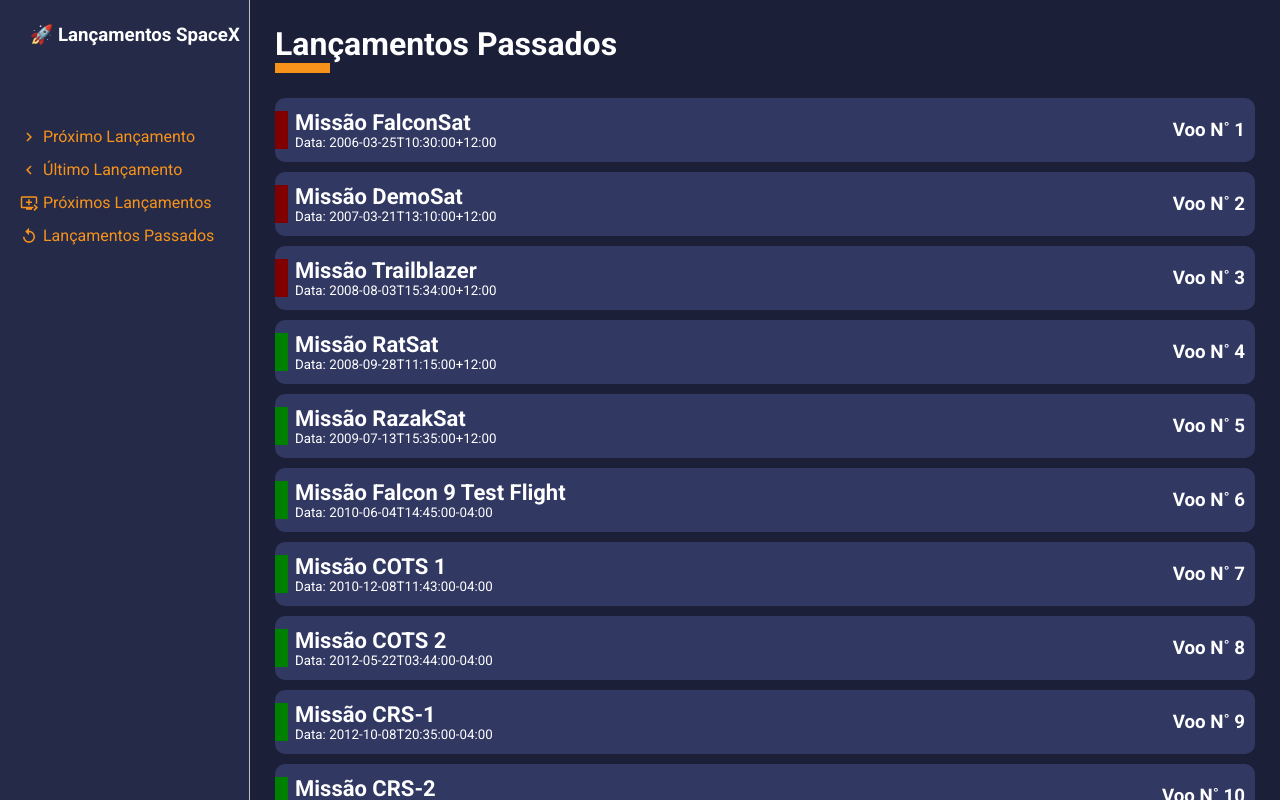
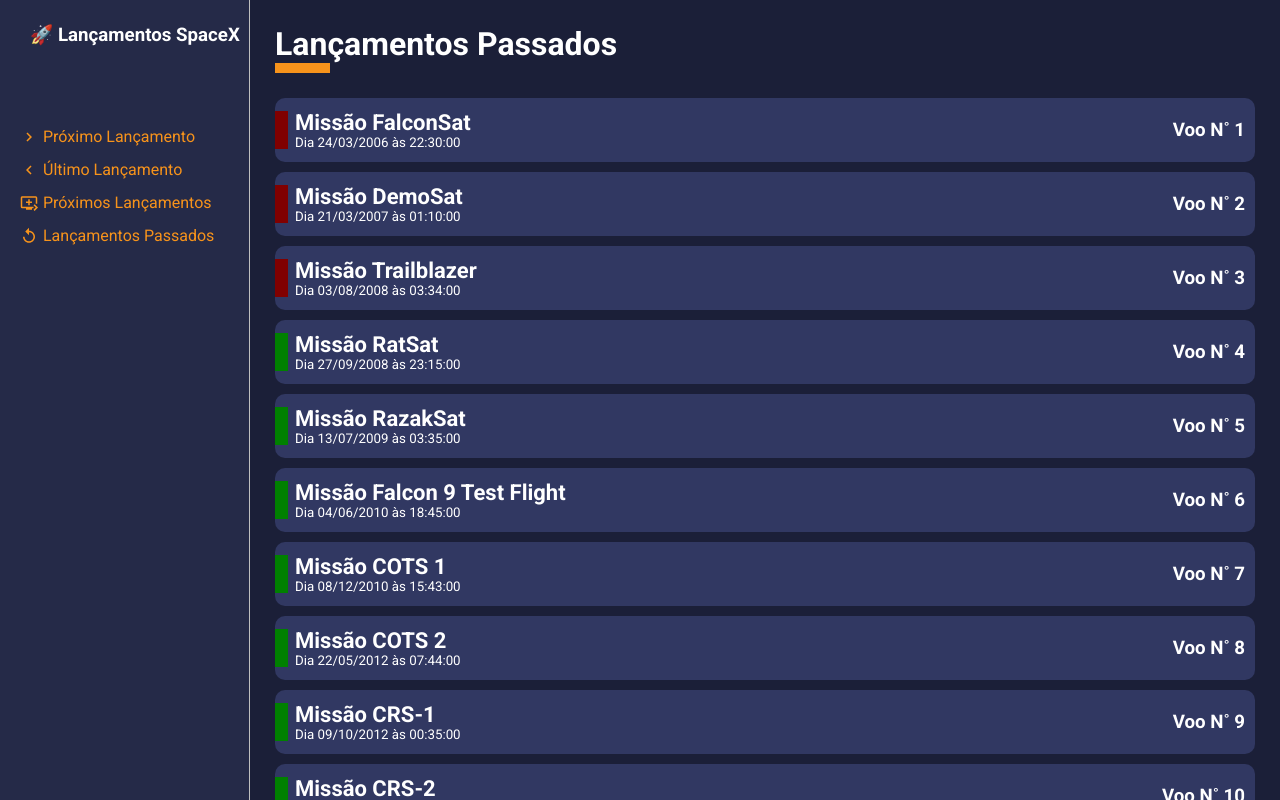
Before and after one commit to RicardoSTozetto/challenge-FE, a React (Create React App) app: page /list/1 in a window 1280 px wide. Built offline with nearby package versions, Linux system fonts and the light colour scheme.

Commit message:
Ajustada a data e hora

```diff
--- a/src/components/FlightCard/index.tsx
+++ b/src/components/FlightCard/index.tsx
@@ -24,7 +24,7 @@
             <Tag color={success}/>
             <div>
                 <span>Missão {flightName}</span>
-                <small>Data: {flightDate}</small>
+                <small>Dia {flightDate}</small>
             </div>
 
             <h3>Voo N˚ {flightNumber}</h3>
--- a/src/pages/List/index.tsx
+++ b/src/pages/List/index.tsx
@@ -9,6 +9,8 @@
 
 import Dados from '../../../src/dados'
 import { MenuItemLink } from '../../components/Aside/styles'
+
+import formatDate from '../../utils/formatDate'
 
 
 
@@ -77,7 +79,7 @@
                 id: item.id,
                 flight_number: item.flight_number,
                 name: item.name,
-                date_local: item.date_local,
+                date_local: formatDate(item.date_local),
                 success: item.success == true ? "#008000"   : "#800000"
 
             }
--- /dev/null
+++ b/src/utils/formatDate.ts
@@ -0,0 +1,12 @@
+const formatDate = (date: string): string => {
+
+    const dateFormatted = new Date(date);
+
+
+
+    return `${dateFormatted.toLocaleDateString('pt-BR')} às ${dateFormatted.toLocaleTimeString('pt-BR')}`;
+
+
+};
+
+export default formatDate;
```
